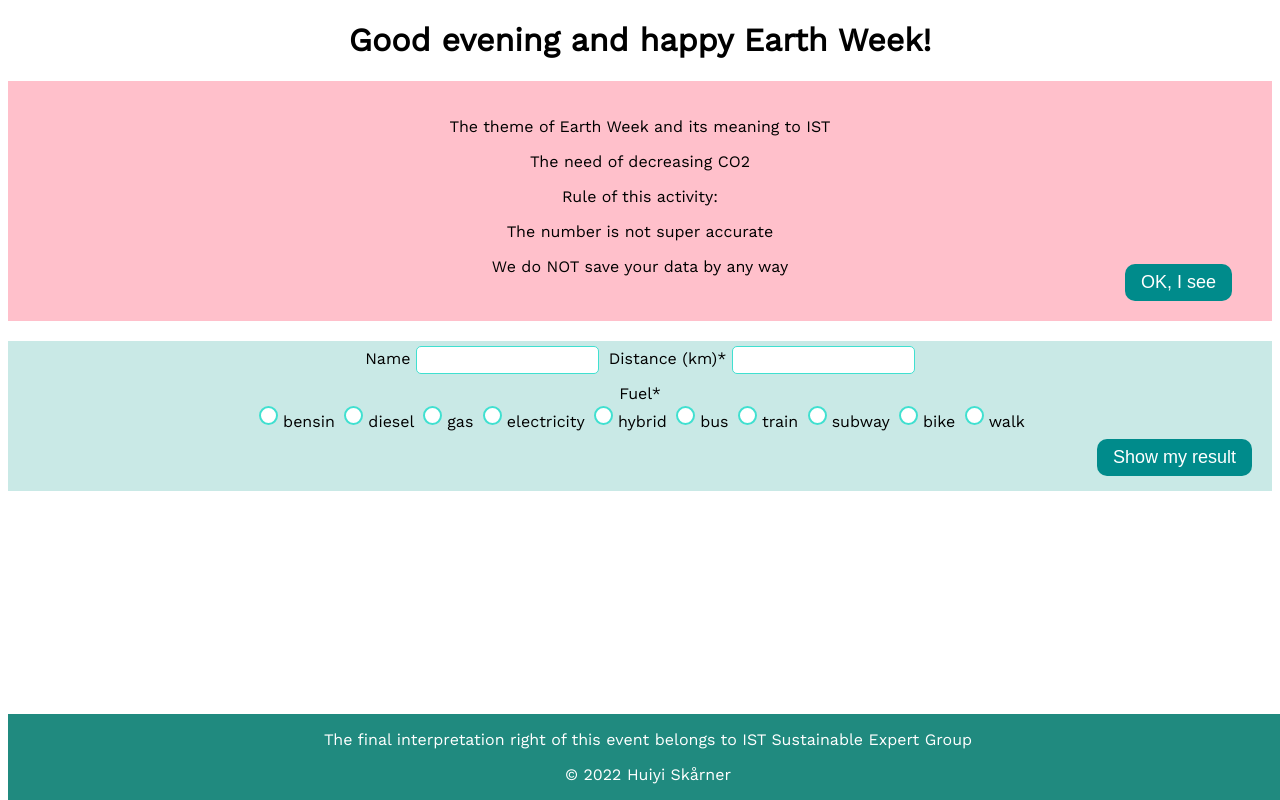
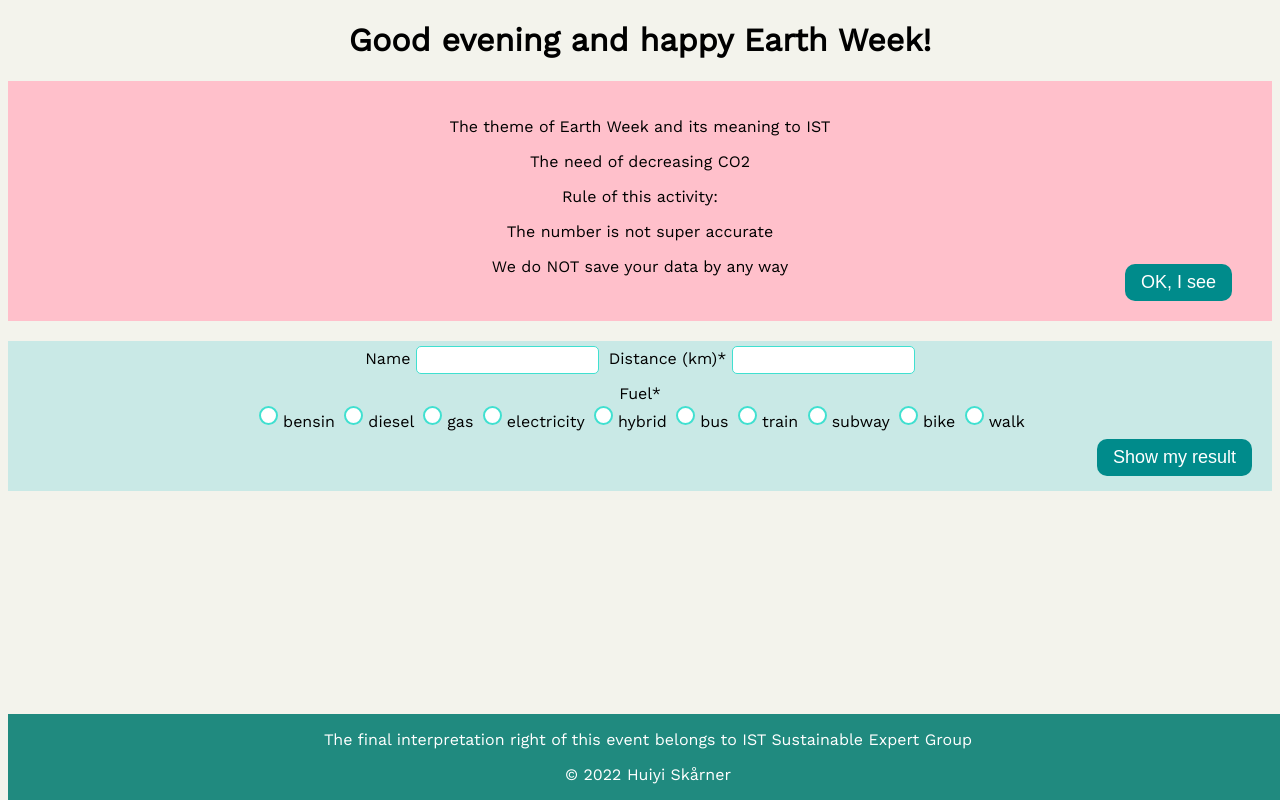
Before and after one commit to hui1010/sustainable-mobility, a React (Create React App) app: page / in a window 1280 px wide. Built offline with nearby package versions, Linux system fonts and the light colour scheme.

Commit message:
use css variables for colors

```diff
--- a/src/App.css
+++ b/src/App.css
@@ -1,11 +1,14 @@
 :root {
   --primary-color: turquoise;
-  --button-color: rgb(0, 139, 139);
-}
-
-.App {
-  text-align: center;
-  font-family: "Work Sans", sans-serif;
+  --bg-body: rgb(243, 243, 236);
+  --bg-button: rgb(0, 139, 139);
+  --bg-footer: rgb(32, 138, 127);
+  --bg-input: white;
+  --bg-intro: pink;
+  --bg-initial: rgb(201, 233, 230);
+  --bg-input-focus: rgba(38, 148, 137, 0.705);
+  --error-color: rgb(240, 97, 61);
+  --text-color: white;
 }
 
 .App-link {
@@ -20,31 +23,39 @@
 ██║     ╚██████╔╝██████╔╝███████╗██║╚██████╗
 ╚═╝      ╚═════╝ ╚═════╝ ╚══════╝╚═╝ ╚═════╝
 */
+
+body {
+  background-color: var(--bg-body);
+  text-align: center;
+  font-family: "Work Sans", sans-serif;
+}
+
 .button {
-  background-color: rgb(0, 139, 139);
+  background-color: var(--bg-button);
   border: none;
   border-radius: 10px;
   padding: 8px;
   padding-left: 16px;
   padding-right: 16px;
-  color: white;
+  color: var(--text-color);
   font-size: large;
 }
 
 input {
   outline: none;
-  border: solid 1.5px turquoise;
+  border: solid 1.5px var(--primary-color);
   margin-top: 5px;
   margin-bottom: 10px;
   border-radius: 5px;
   line-height: 24px;
   box-sizing: border-box;
+  background-color: var(--bg-input);
 }
 
 input:focus {
   box-sizing: border-box;
-  background-color: rgba(38, 148, 137, 0.705);
-  color: white;
+  background-color: var(--bg-input-focus);
+  color: var(--text-color);
 }
 
 input[type="radio"] {
@@ -58,7 +69,7 @@ input[type="radio"]:after {
   top: -2px;
   left: -1px;
   position: relative;
-  background-color: white;
+  background-color: var(--bg-input);
   content: "";
   display: inline-block;
   visibility: visible;
@@ -100,7 +111,7 @@ input[type="number"] {
 ╚═╝╚═╝  ╚═══╝   ╚═╝   ╚═╝  ╚═╝ ╚═════╝
 */
 .intro_container {
-  background-color: pink;
+  background-color: var(--bg-intro);
   width: "100%";
   height: 200px;
   position: relative;
@@ -140,13 +151,13 @@ input[type="number"] {
 */
 
 .initial_container {
-  background-color: rgb(201, 233, 230);
+  background-color: var(--bg-initial);
   position: relative;
   height: 150px;
 }
 
 .initial_input {
-  border: solid 1.5px turquoise;
+  border: solid 1.5px var(--primary-color);
   margin-top: 5px;
   margin-bottom: 10px;
   border-radius: 5px;
@@ -161,7 +172,7 @@ input[type="number"] {
 
 .error {
   font-size: 14px;
-  color: rgb(240, 97, 61);
+  color: var(--error-color);
 }
 
 /*
@@ -191,7 +202,7 @@ input[type="number"] {
 */
 
 .footer {
-  background-color: rgb(32, 138, 127);
+  background-color: var(--bg-footer);
   color: white;
   position: fixed;
   bottom: 0px;
```
